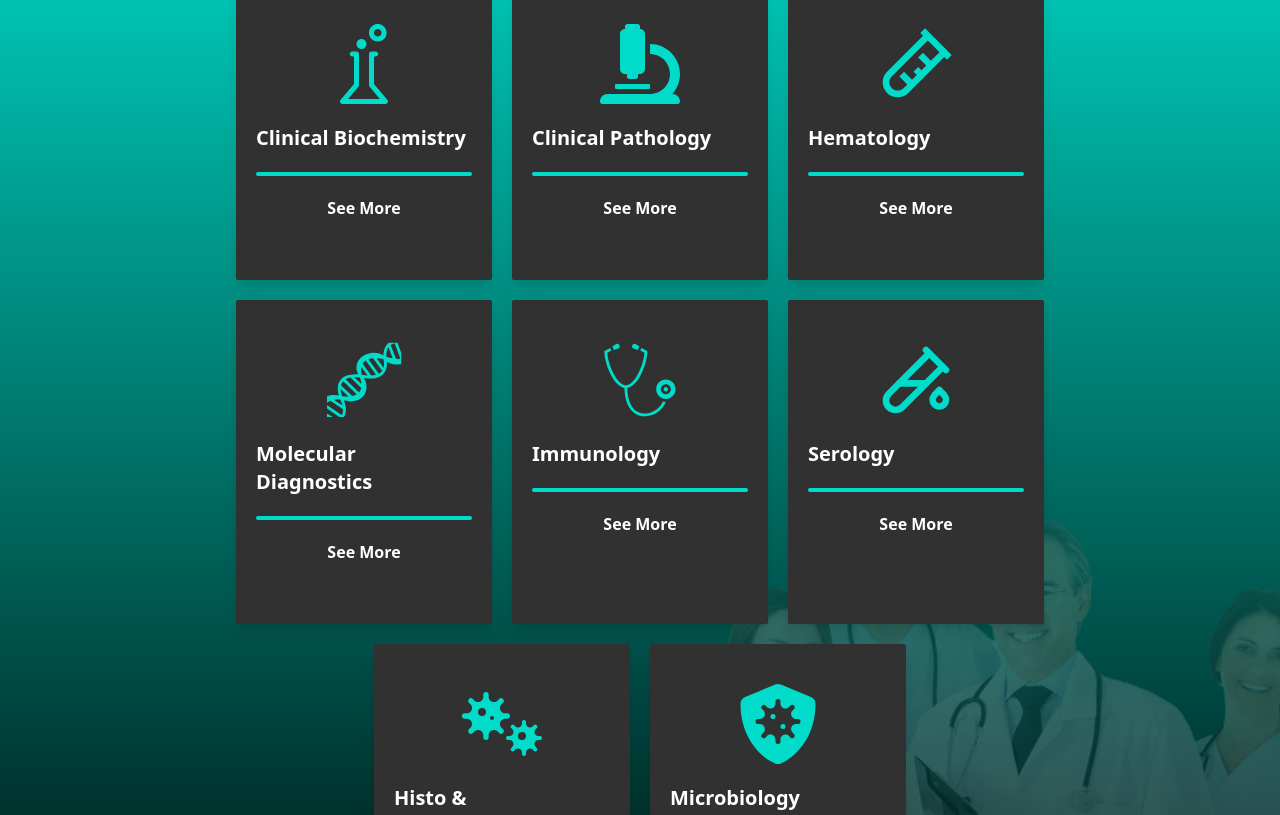
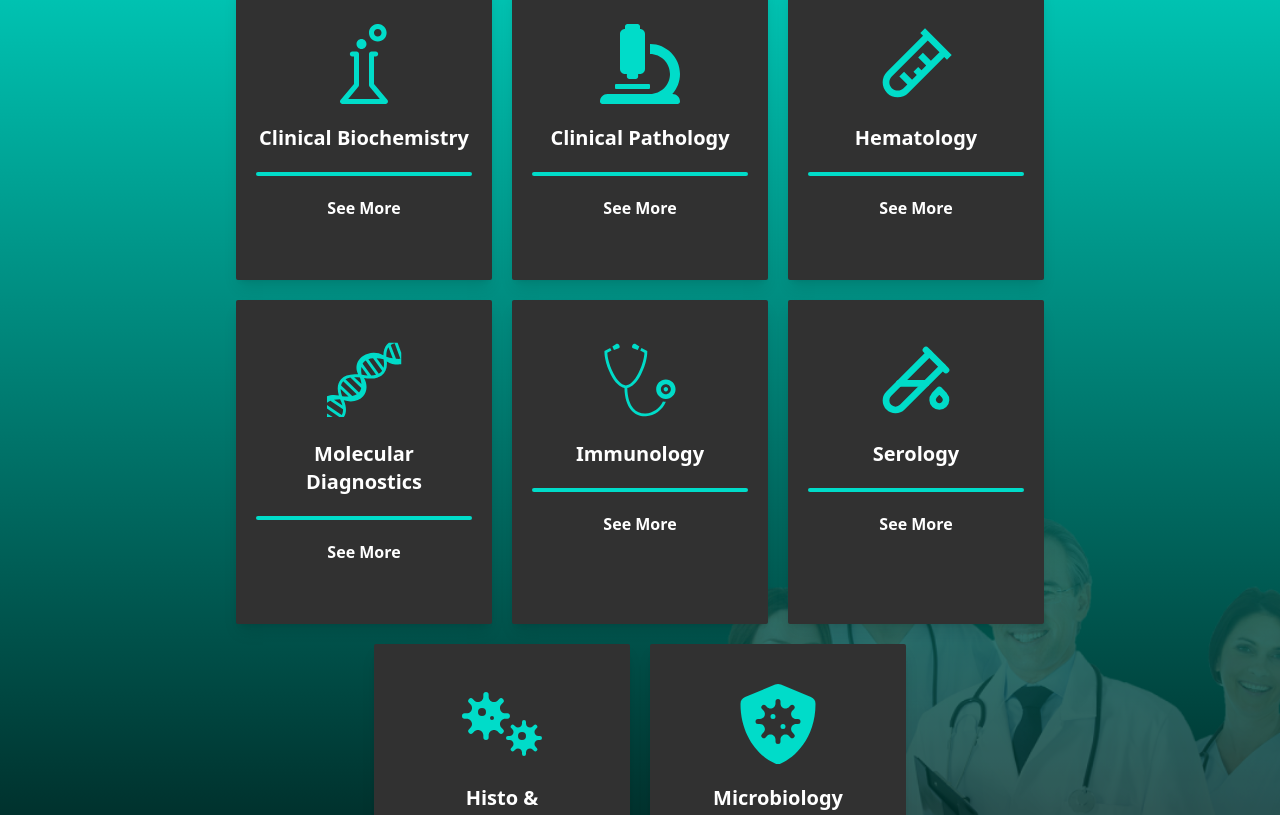
Before and after one commit to NEXT-BUG/sun-diagnostic-laboratory, a Next.js app: page / in a window 1280 px wide. Shown: the part 920-1735 px from the top of the page. Built offline with nearby package versions, Linux system fonts and the light colour scheme.

Commit message:
BlogCard Changed

```diff
--- a/components/landingPage/Services.js
+++ b/components/landingPage/Services.js
@@ -53,14 +53,14 @@ const Cards = ({ title, description, image }) => {
       <div className="translate-y-10 group-hover:translate-y-5 duration-200 ease-out">
         {image}
       </div>
-      <p className="text-white font-bold text-xl translate-y-10 group-hover:translate-y-5 duration-200 ease-out">
+      <p className="text-white text-center font-bold text-xl translate-y-10 group-hover:translate-y-5 duration-200 ease-out">
         {title}
       </p>
       <div className="h-1 group-hover:translate-y-5 duration-200 ease-out bg-primary w-full translate-y-10 rounded-full" />
-      <p className="group-hover:-translate-y-10 translate-y-10 group-hover:invisible duration-200 ease-out group-hover:text-[#313131] text-center font-bold text-white">
+      <p className="group-hover:-translate-y-1 translate-y-10 group-hover:invisible duration-200 ease-out group-hover:text-[#313131] text-center font-bold text-white">
         See More
       </p>
-      <p className=" text-[#313131] translate-y-10 invisible group-hover:visible group-hover:text-white group-hover:-translate-y-5 duration-200 ease-out  text-sm">
+      <p className=" text-[#313131] translate-y-5 invisible group-hover:visible group-hover:text-white group-hover:-translate-y-5 duration-200 ease-out  text-sm">
         {description}
       </p>
     </div>
```
